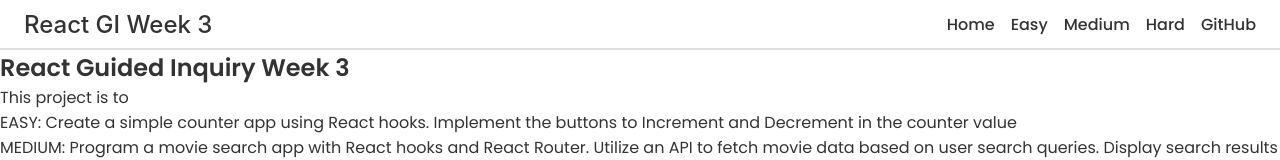
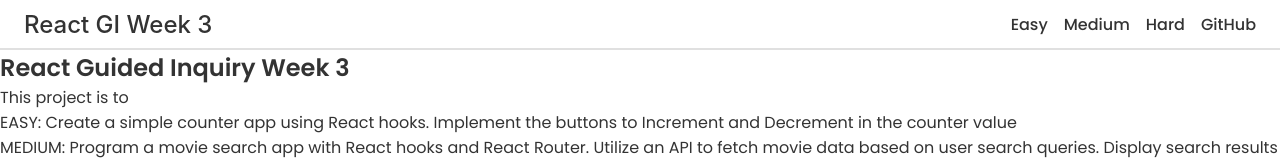
Before and after one commit to khangvu0/react-week-3, a React (Vite) app in the folder client/: page / in a window 1280 px wide. Shown: the top 160 px of the page. Built offline with nearby package versions, Linux system fonts and the light colour scheme.

Commit message:
Removed home from navbar

```diff
--- a/client/src/components/Header.jsx
+++ b/client/src/components/Header.jsx
@@ -11,12 +11,6 @@ export default function Header() {
 
                 <div className="nav_menu" id="nav-menu">
                     <ul className="nav_list">
-                        <li className="nav_item">
-                            <Link to="/" className="nav_link">
-                                Home
-                            </Link>
-                        </li>
-
                         <li className="nav_item">
                             <Link to="/easy" className="nav_link">
                                 Easy
```
